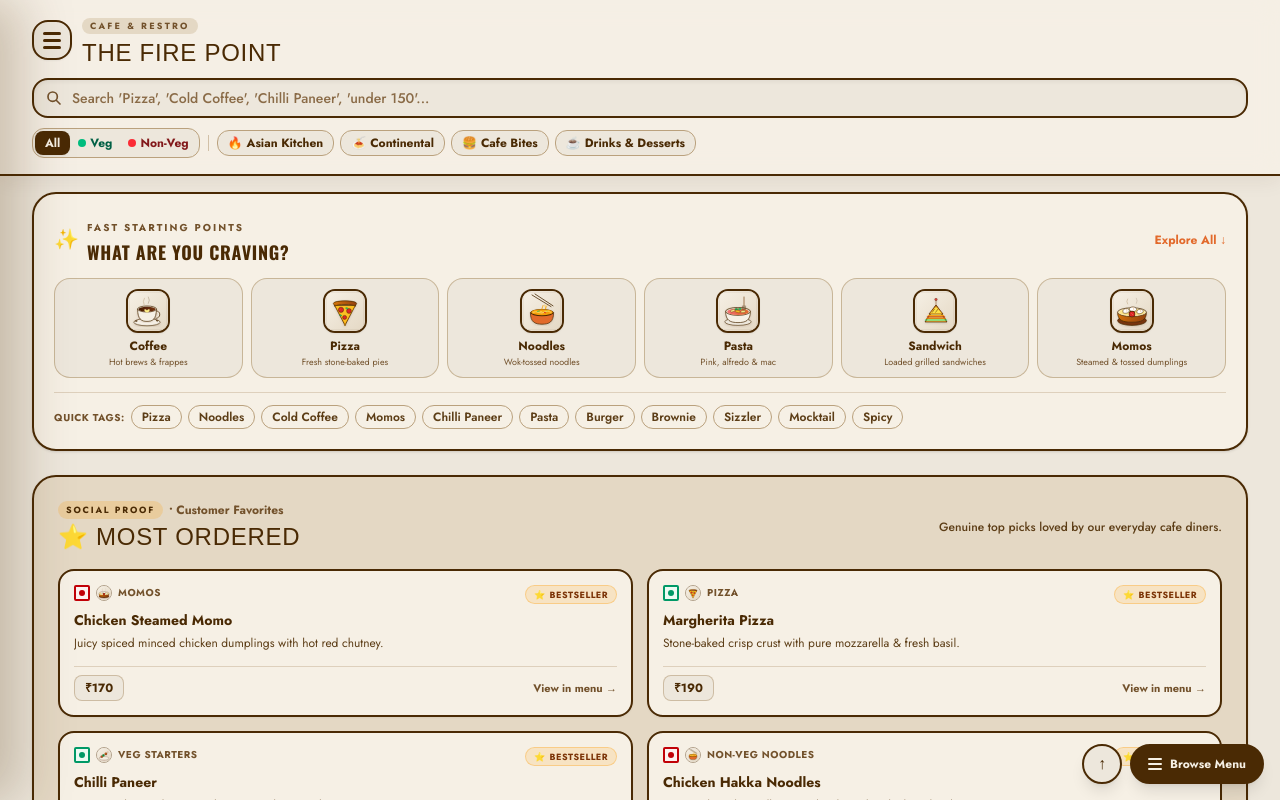
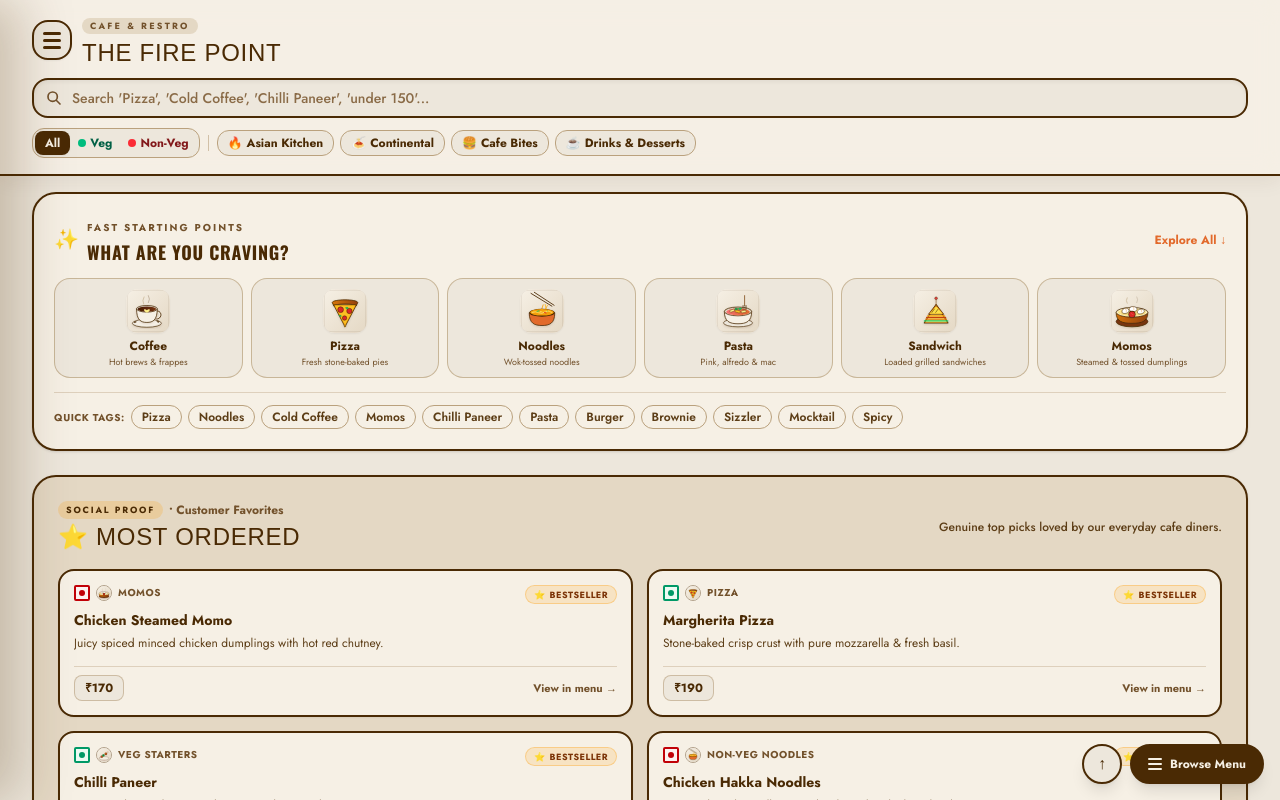
Before and after one commit to arshad-khan1/the-fire-point-menu, a Next.js app: page / in a window 1280 px wide. Shown: the top 800 px of the page. Built offline with nearby package versions, Linux system fonts and the light colour scheme; a web font is replaced by a local one.

Commit message:
style: remove border from craving item image container in homepage

```diff
--- a/src/app/page.tsx
+++ b/src/app/page.tsx
@@ -1353,7 +1353,7 @@ export default function Home() {
                     onClick={() => handleCravingClick(craving)}
                     className="group flex flex-col items-center justify-center rounded-2xl border border-[#baa17d]/70 bg-[#ede7dc] p-2.5 text-center text-[#4a2a04] transition hover:border-[#4a2a04] hover:bg-[#e4d8c4] active:scale-95"
                   >
-                    <div className="relative h-11 w-11 shrink-0 overflow-hidden rounded-xl border-2 border-[#4a2a04] bg-[#f6f0e5] shadow-xs mb-1.5 transition-transform group-hover:scale-105">
+                    <div className="relative h-11 w-11 shrink-0 overflow-hidden rounded-xl bg-[#f6f0e5] shadow-xs mb-1.5 transition-transform group-hover:scale-105">
                       <Image
                         src={
                           categoryImages[craving.imageKey] ||
```
